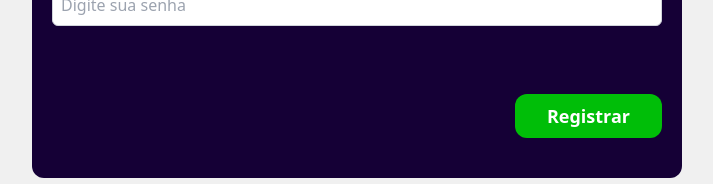
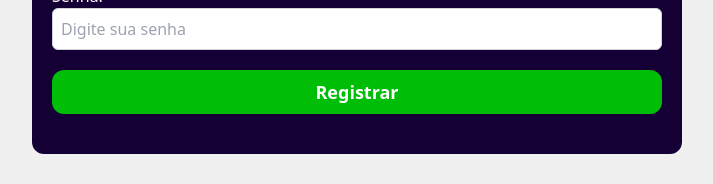
Before and after one commit to oMatheus-Farias/registration-form, a React (Vite) app: page / in a window 1280 px wide. Shown: the part 613-797 px from the top of the page, without its empty margins (283-996 px from the left). Built offline with nearby package versions, Linux system fonts and the light colour scheme; no server answers.

Commit message:
refactor: ensure spacing is handled by the Button Submit parent component

```diff
--- a/src/components/button-submit/index.jsx
+++ b/src/components/button-submit/index.jsx
@@ -2,7 +2,7 @@ const ButtonSubmit = ({ children }) => {
   return (
     <button
       type="submit"
-      className="bg-greenColor ml-auto text-lg text-whiteColor font-bold px-8 py-2 rounded-xl mt-12 hover:scale-105 transition-all duration-300 ease-in-out"
+      className="bg-greenColor text-lg text-whiteColor font-bold px-8 py-2 rounded-xl hover:scale-105 transition-all duration-300 ease-in-out"
     >
       {children}
     </button>
```
